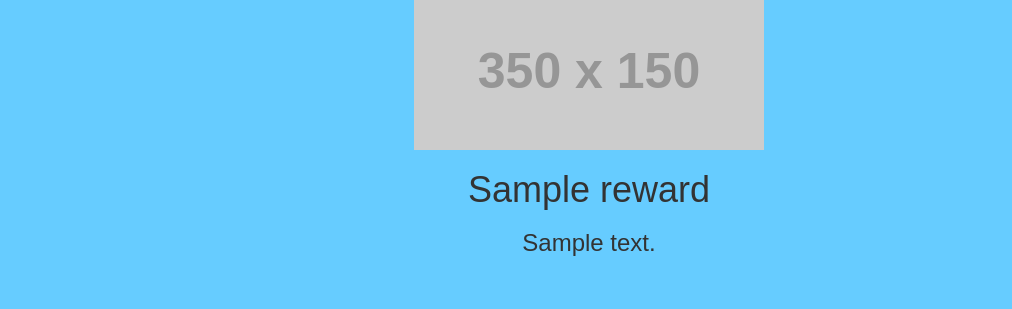
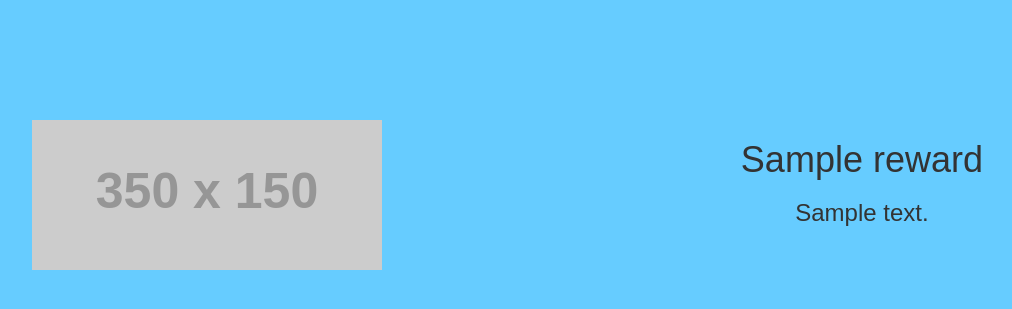
Before and after one commit to iubantot/ABA, a PHP site: page /html/rewards.php in a window 1280 px wide. Shown: the top 309 px of the page, without its empty margins (51-1063 px from the left). Run offline with PHP 8.4, Linux system fonts and the light colour scheme; tables that the repository leaves empty or names only in its code hold one stand-in row (values such as "Sample post"); grey boxes labelled with a size stand in for pictures from a placeholder-image service; some libraries are stand-ins or nearby versions.

Commit message:
added rewards initial

```diff
--- a/html/rewards.php
+++ b/html/rewards.php
@@ -8,6 +8,12 @@
 
 <body>
 <center>
+<br>
+<br>
+<br>
+<br>
+<br>
+<br>
 <div>
 						<?php
 						$queryID = "SELECT * FROM rewards";
@@ -15,9 +21,11 @@
 						$num = mysqli_num_rows($result);
 						if ($result->num_rows > 0) {
 							while($row = $result->fetch_assoc()) {
-								echo '<img src="http://placehold.it/350x150">';
+								echo '<div class="row">';
+								echo '<div class="col-sm-5"> <img src="http://placehold.it/350x150"> </div>';
 								echo '<h1>'.$row["name"].'</h1>';
 								echo '<h3>'.$row["description"].'</h3>';
+								echo '</div><br>';
 							}
 						}
 
--- a/promotions.php
+++ b/promotions.php
@@ -8,6 +8,8 @@
 	<body>
 		<?php
 			include "html/headers/header_promo.php";
+			include "html/rewards.php";
+
 		?>
 	</body>
 </html>
```
